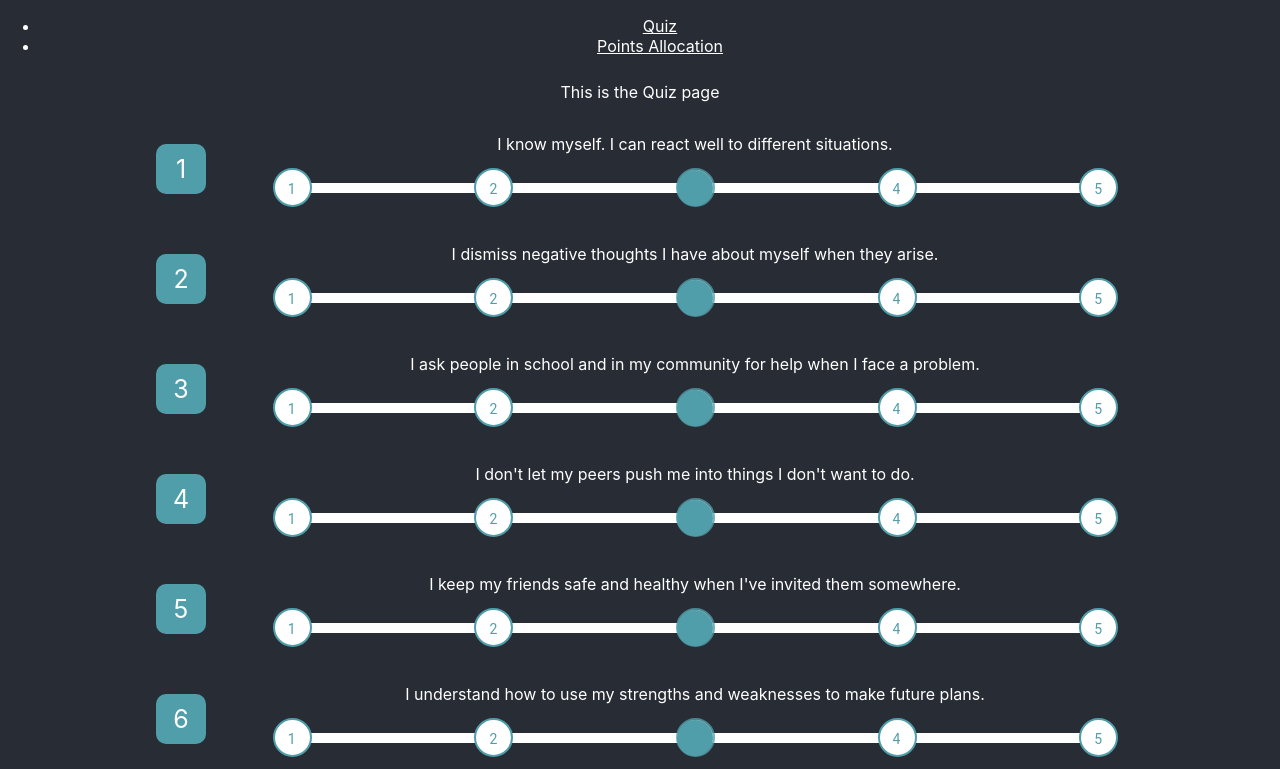
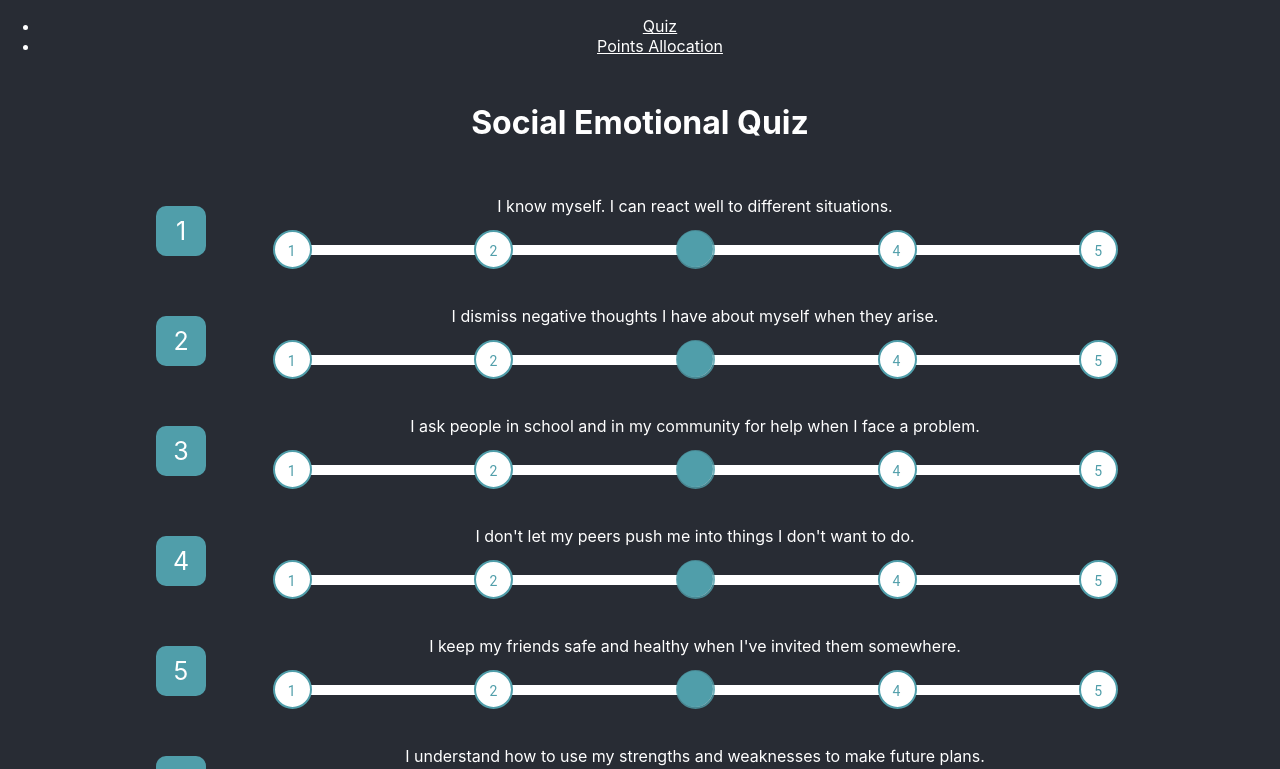
Before and after one commit to skarim9/The-Mindful-Applicant, a React (Create React App) app: page /quiz in a window 1280 px wide. Shown: the top 769 px of the page. Built offline with nearby package versions, Linux system fonts and the light colour scheme.

Commit message:
pseudo-styled elements

```diff
--- a/src/App.tsx
+++ b/src/App.tsx
@@ -17,7 +17,7 @@ function App() {
              </li>
 
              <li>
-             <Link  style = {{color:"white"}} to="/points-allocation">Points Allocation</Link>
+             <Link  style = {{color:"white"}} to="/points-reallocation">Points Allocation</Link>
              </li>
           </ul>
 
--- a/src/points-allocation/point-allocation.scss
+++ b/src/points-allocation/point-allocation.scss
@@ -1,6 +1,10 @@
 .points-allocation-page-container{
     display:flex;
     flex-direction: column;
+}
+.points-allocation-page-container h1{
+    margin-left: 10px;
+    align-self: flex-start;
 }
 
 .tick-bars-container{
--- a/src/quiz/Quiz.tsx
+++ b/src/quiz/Quiz.tsx
@@ -49,13 +49,15 @@ export default class Quiz extends Component <IAppProps,IAppState>{
 
     render() {
         return (
+            <div>
         <div className = "quiz-container">
 
-            <div>This is the Quiz page</div>
+        <h1 >Social Emotional Quiz</h1>
             {
                 this.createQuizQuestions(this.state.questions)
             }
 
+        </div>
         </div>
         )
     }
--- a/src/quiz/quiz.scss
+++ b/src/quiz/quiz.scss
@@ -5,6 +5,9 @@
 
     padding: 10px;
 
+}
+.quiz-container h1{
+    // align-self: flex-start;
 }
 li.invis-label{ //we don't use the default li labels so set them to invis.
     list-style-type: none;
```
